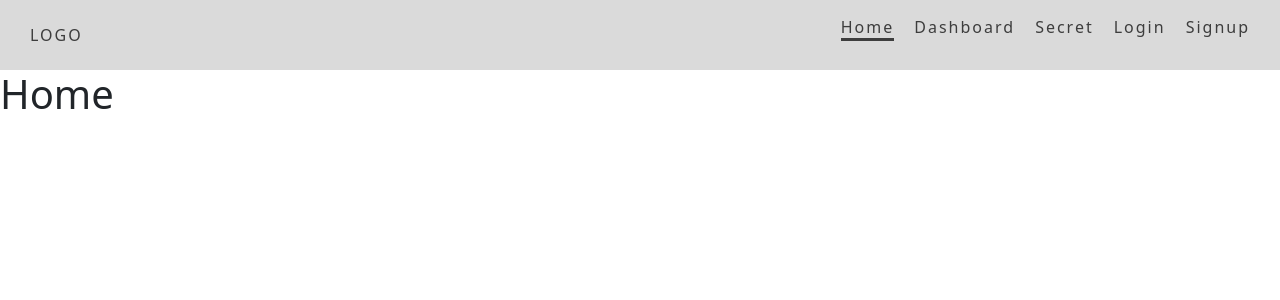
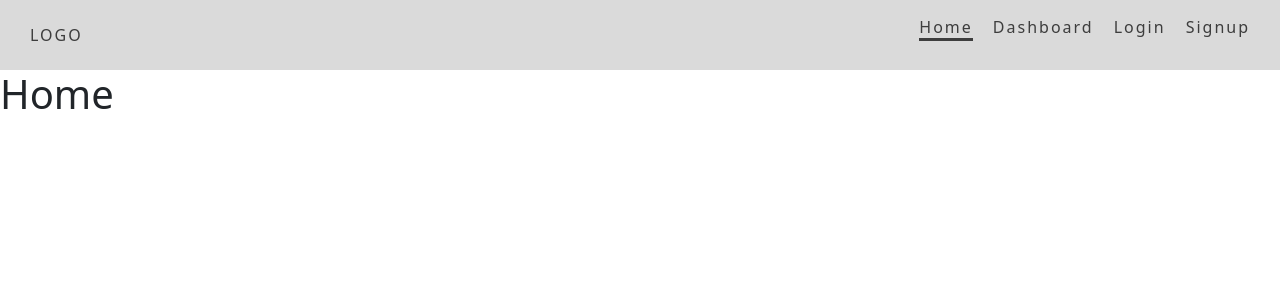
Before and after one commit to warderer/react-avanzado-g25a, a React (Vite) app in the folder 03-react-auth/: page / in a window 1280 px wide. Shown: the top 300 px of the page. Built offline with nearby package versions, Linux system fonts and the light colour scheme.

Commit message:
✨ Header condicional isAuth

```diff
--- a/03-react-auth/src/Components/Header/Header.jsx
+++ b/03-react-auth/src/Components/Header/Header.jsx
@@ -1,7 +1,10 @@
 import { NavLink } from 'react-router-dom'
+import { useAuthContext } from '@/hooks/useAuthContext'
 import './header.scss'
 
 const Header = () => {
+  const { logout, isAuth } = useAuthContext()
+
   const linkIsActive = (isActive) => isActive ? 'header__item-link header__item-link--is-active' : 'header__item-link'
 
   // BEM PARA LLAMAR NUESTRAS CLASES
@@ -15,15 +18,29 @@ const Header = () => {
         <li className='header__list-item'>
           <NavLink className={({ isActive }) => linkIsActive(isActive)} to='/dashboard'>Dashboard</NavLink>
         </li>
+
+        {isAuth
+          ? (
+            <>
               <li className='header__list-item'>
                 <NavLink className={({ isActive }) => linkIsActive(isActive)} to='/secret'>Secret</NavLink>
               </li>
+
+              <li className='header__list-item'>
+                <NavLink className='header__item-link' onClick={logout}>Logout</NavLink>
+              </li>
+            </>
+            )
+          : (
+            <>
               <li className='header__list-item'>
                 <NavLink className={({ isActive }) => linkIsActive(isActive)} to='/login'>Login</NavLink>
               </li>
               <li className='header__list-item'>
                 <NavLink className={({ isActive }) => linkIsActive(isActive)} to='/signup'>Signup</NavLink>
               </li>
+            </>
+            )}
       </ul>
     </nav>
   )
```
Lines whose indentation alone changed are shown as unchanged.
